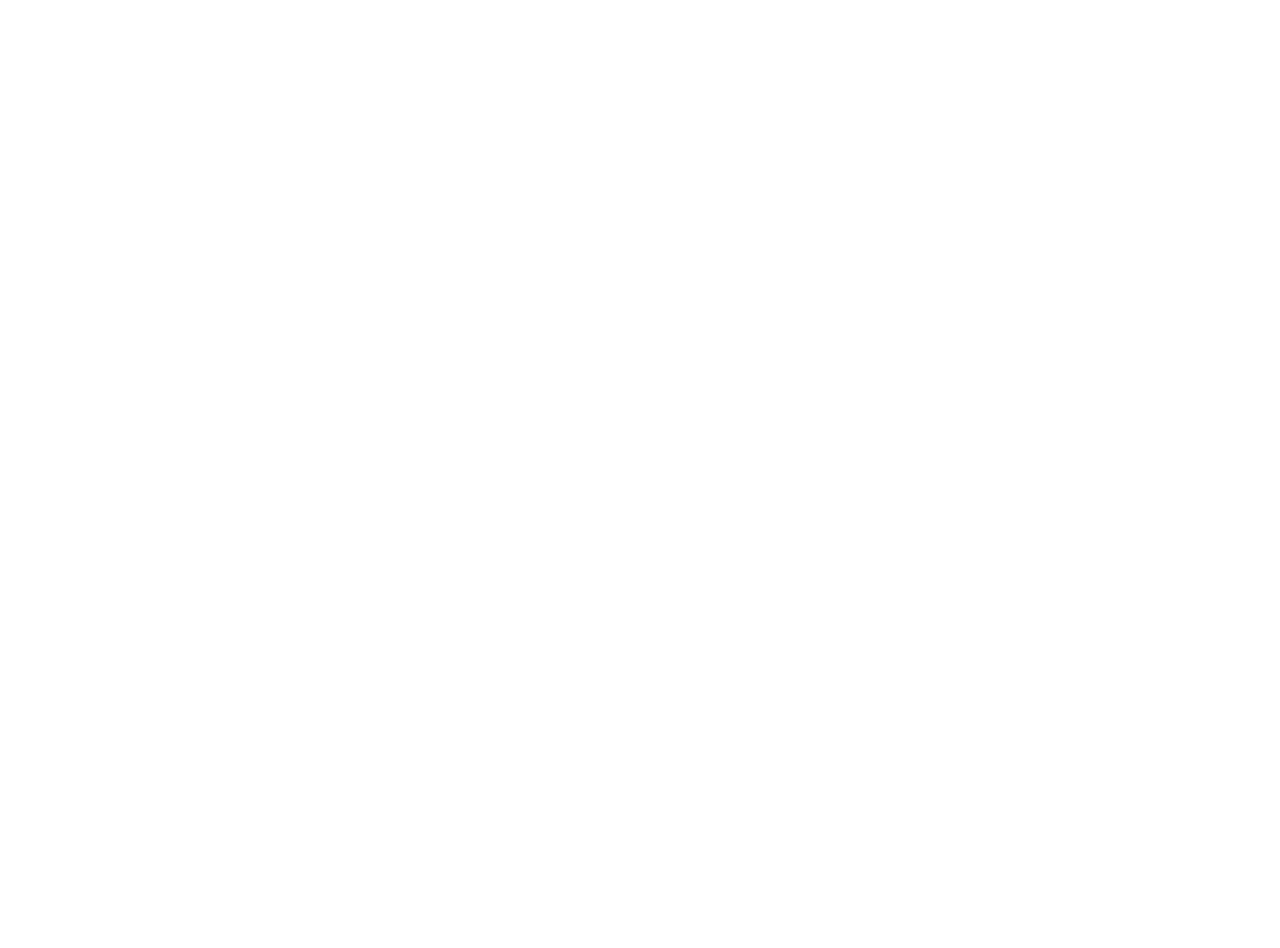
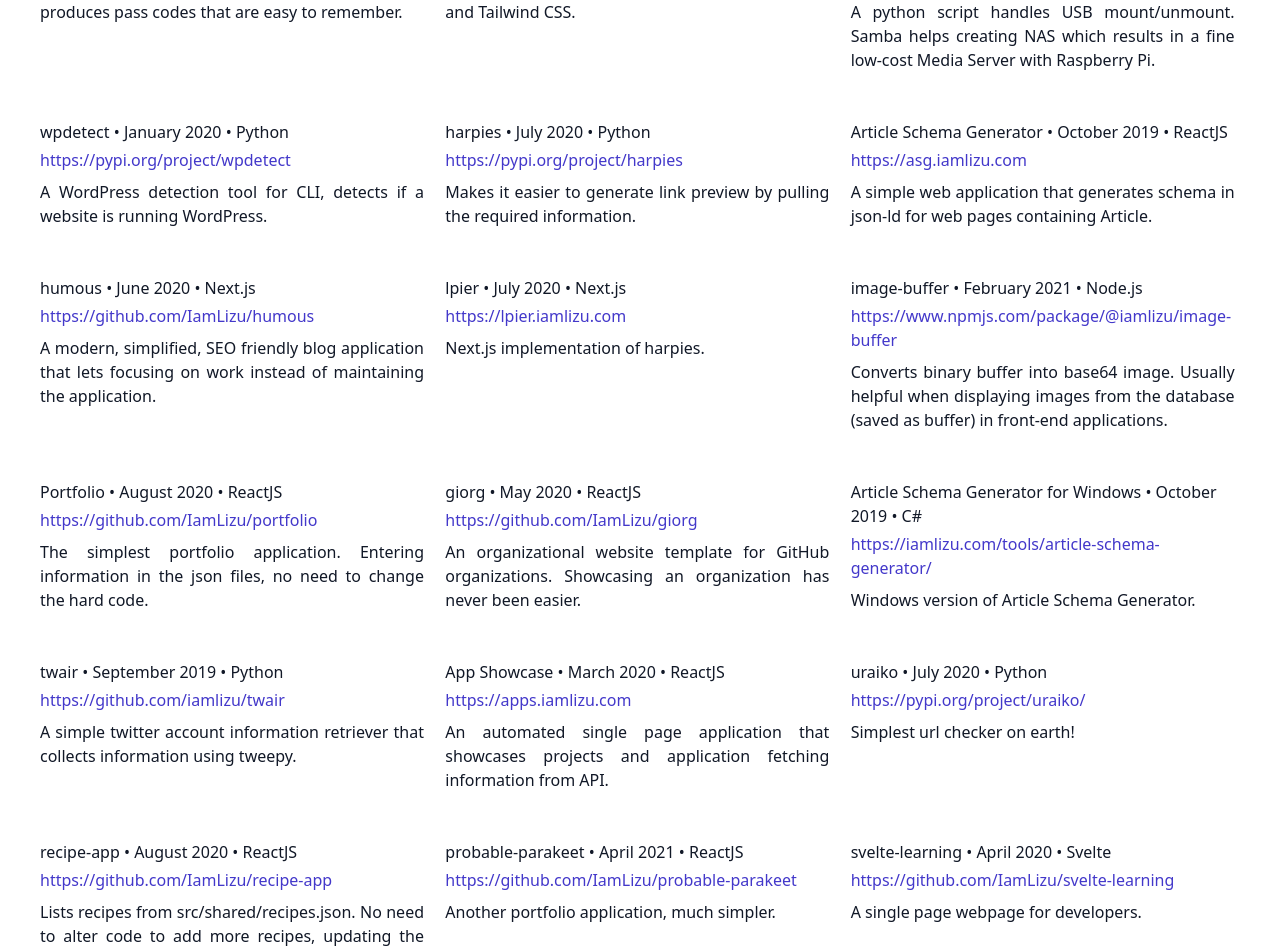
Before and after one commit to IamLizu/probable-parakeet, a React (Create React App) app: page / in a window 1280 px wide. Shown: the part 264-1212 px from the top of the page. Before the commit the page ends 800 px from the top, so only its background shows below. Built offline with nearby package versions, Linux system fonts and the light colour scheme.

Commit message:
added project component

```diff
--- a/src/App.jsx
+++ b/src/App.jsx
@@ -1,9 +1,10 @@
+import Projects from "./components/Projects";
 import { user as pUser } from "./data/about";
 
 function App() {
     return (
         <div className="">
-            <header className="px-10 pt-6">
+            <header className="p-10 pt-6">
                 <h1 className="text-gray-900">
                     <span className="text-4xl">
                         <span className="text-gray-600 font-bold hover:text-indigo-800">
@@ -17,6 +18,7 @@ function App() {
                     </span>
                 </h1>
             </header>
+            <Projects />
         </div>
     );
 }
--- /dev/null
+++ b/src/components/Projects.jsx
@@ -0,0 +1,26 @@
+import projects from "../data/projects.json";
+
+const projectConstruct = projects.map((item) => (
+    <div className="my-4 w-96 cursor-default text-gray-900" key={item.url}>
+        <p className="text-base">
+            {item.name} • {item.published} • {item.tech}
+        </p>
+        <p className="mt-1">
+            <a className="text-indigo-700" href={item.url}>
+                {item.url}
+            </a>
+        </p>
+        <p className="text-justify mt-2 cursor-default">{item.description}</p>
+    </div>
+));
+
+export default function project() {
+    return (
+        <div className="px-10">
+            <h3 className="font-medium text-lg">Projects</h3>
+            <div className="grid grid-cols-3 grid-flow-rows gap-4">
+                {projectConstruct}
+            </div>
+        </div>
+    );
+}
--- /dev/null
+++ b/src/data/projects.json
@@ -0,0 +1,135 @@
+[
+    {
+        "name": "cifar",
+        "published": "February 2021",
+        "tech": "Node.js",
+        "url": "https://www.npmjs.com/package/cifar",
+        "description": "This is a simple secret word generator that produces pass codes that are easy to remember."
+    },
+    {
+        "name": "cifar-web",
+        "published": "March 2021",
+        "tech": "ReactJS",
+        "url": "https://cifar.iamlizu.com",
+        "description": "Deployment of cifar on web, made with ReactJS and Tailwind CSS."
+    },
+    {
+        "name": "Media Server",
+        "published": "September 2020",
+        "tech": "Raspberry Pi",
+        "url": "https://iamlizu.com/blog/media-server-using-raspberry-pi-with-samba-and-kodi/",
+        "description": "A python script handles USB mount/unmount. Samba helps creating NAS which results in a fine low-cost Media Server with Raspberry Pi."
+    },
+    {
+        "name": "wpdetect",
+        "published": "January 2020",
+        "tech": "Python",
+        "url": "https://pypi.org/project/wpdetect",
+        "description": "A WordPress detection tool for CLI, detects if a website is running WordPress."
+    },
+    {
+        "name": "harpies",
+        "published": "July 2020",
+        "tech": "Python",
+        "url": "https://pypi.org/project/harpies",
+        "description": "Makes it easier to generate link preview by pulling the required information."
+    },
+    {
+        "name": "Article Schema Generator",
+        "published": "October 2019",
+        "tech": "ReactJS",
+        "url": "https://asg.iamlizu.com",
+        "description": "A simple web application that generates schema in json-ld for web pages containing Article."
+    },
+    {
+        "name": "humous",
+        "published": "June 2020",
+        "tech": "Next.js",
+        "url": "https://github.com/IamLizu/humous",
+        "description": "A modern, simplified, SEO friendly blog application that lets focusing on work instead of maintaining the application."
+    },
+    {
+        "name": "lpier",
+        "published": "July 2020",
+        "tech": "Next.js",
+        "url": "https://lpier.iamlizu.com",
+        "description": "Next.js implementation of harpies."
+    },
+    {
+        "name": "image-buffer",
+        "published": "February 2021",
+        "tech": "Node.js",
+        "url": "https://www.npmjs.com/package/@iamlizu/image-buffer",
+        "description": "Converts binary buffer into base64 image. Usually helpful when displaying images from the database (saved as buffer) in front-end applications."
+    },
+    {
+        "name": "Portfolio",
+        "published": "August 2020",
+        "tech": "ReactJS",
+        "url": "https://github.com/IamLizu/portfolio",
+        "description": "The simplest portfolio application. Entering information in the json files, no need to change the hard code."
+    },
+    {
+        "name": "giorg",
+        "published": "May 2020",
+        "tech": "ReactJS",
+        "url": "https://github.com/IamLizu/giorg",
+        "description": "An organizational website template for GitHub organizations. Showcasing an organization has never been easier."
+    },
+    {
+        "name": "Article Schema Generator for Windows",
+        "published": "October 2019",
+        "tech": "C#",
+        "url": "https://iamlizu.com/tools/article-schema-generator/",
+        "description": "Windows version of Article Schema Generator."
+    },
+    {
+        "name": "twair",
+        "published": "September 2019",
+        "tech": "Python",
+        "url": "https://github.com/iamlizu/twair",
+        "description": "A simple twitter account information retriever that collects information using tweepy."
+    },
+    {
+        "name": "App Showcase",
+        "published": "March 2020",
+        "tech": "ReactJS",
+        "url": "https://apps.iamlizu.com",
+        "description": "An automated single page application that showcases projects and application fetching information from API."
+    },
+    {
+        "name": "uraiko",
+        "published": "July 2020",
+        "tech": "Python",
+        "url": "https://pypi.org/project/uraiko/",
+        "description": "Simplest url checker on earth!"
+    },
+    {
+        "name": "recipe-app",
+        "published": "August 2020",
+        "tech": "ReactJS",
+        "url": "https://github.com/IamLizu/recipe-app",
+        "description": "Lists recipes from src/shared/recipes.json. No need to alter code to add more recipes, updating the json file and rebuilding the app will do."
+    },
+    {
+        "name": "probable-parakeet",
+        "published": "April 2021",
+        "tech": "ReactJS",
+        "url": "https://github.com/IamLizu/probable-parakeet",
+        "description": "Another portfolio application, much simpler."
+    },
+    {
+        "name": "svelte-learning",
+        "published": "April 2020",
+        "tech": "Svelte",
+        "url": "https://github.com/IamLizu/svelte-learning",
+        "description": "A single page webpage for developers."
+    },
+    {
+        "name": "Meme Generator",
+        "published": "March 2020",
+        "tech": "Svelte",
+        "url": "https://meme-gen.iamlizu.com/",
+        "description": "A meme generator with random images."
+    }
+]
```
